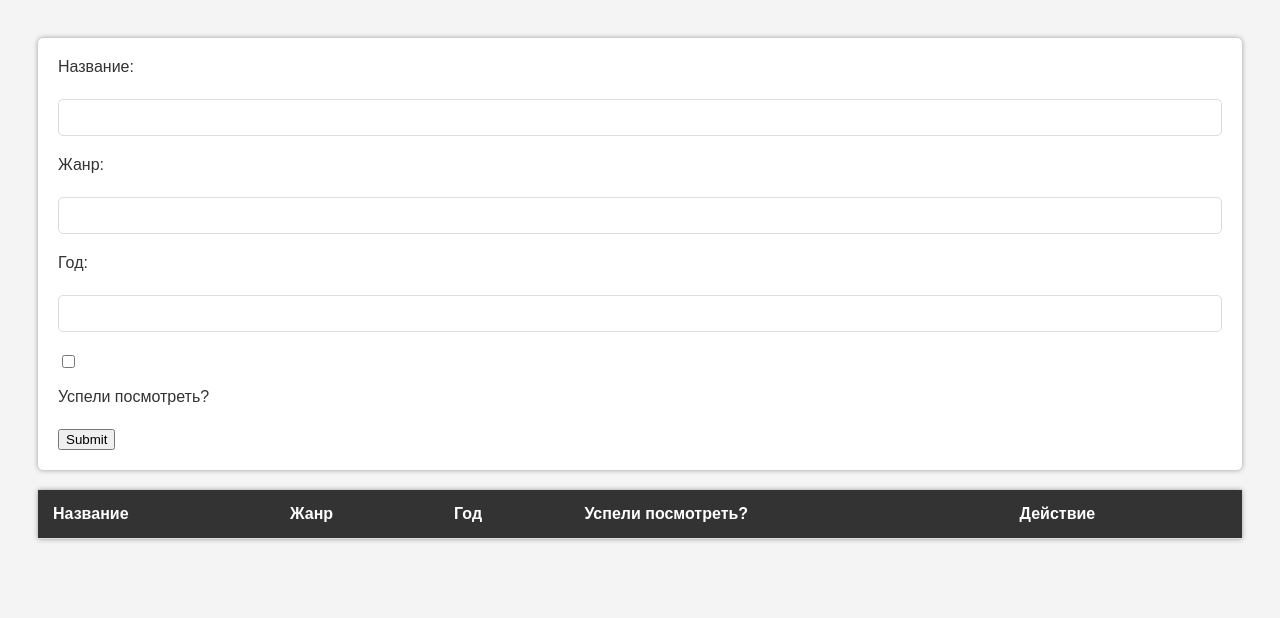
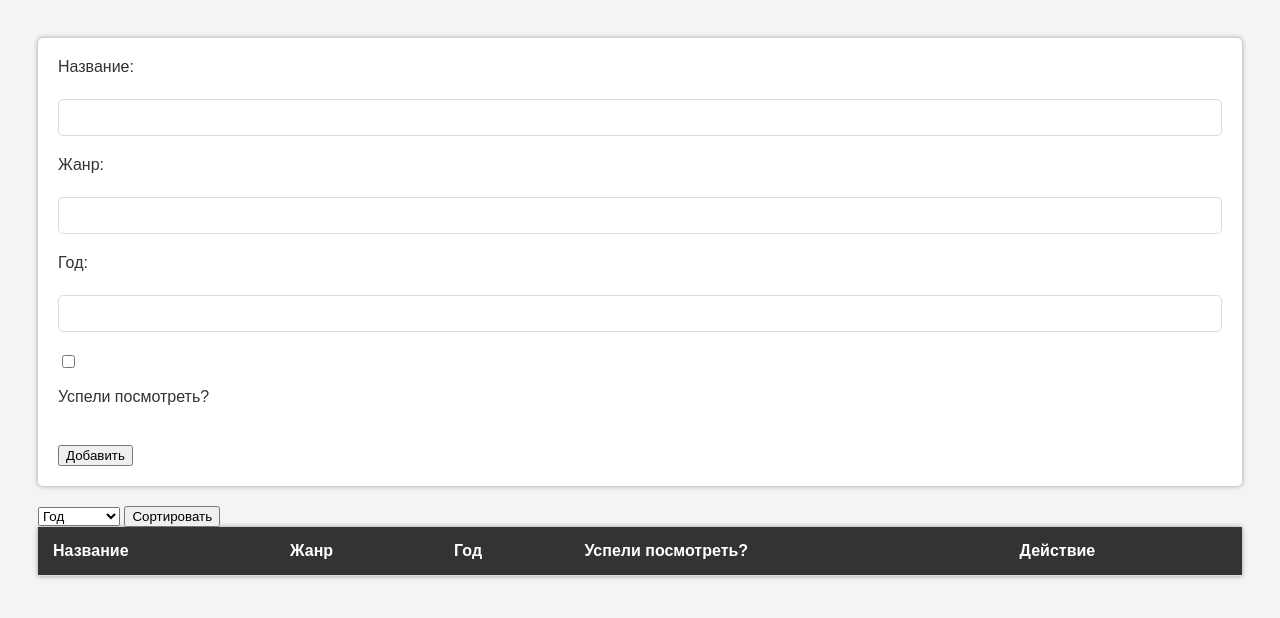
Before and after one commit to petrenkoNNN/practical5_theme_14, a plain HTML site: page index.html in a window 1280 px wide. Drawn offline with Linux system fonts and the light colour scheme.

Commit message:
Update index.html

```diff
--- a/index.html
+++ b/index.html
@@ -13,9 +13,16 @@
       <input type="checkbox" id="isWatched" name="isWatched" />
       <label for="isWatched">Успели посмотреть?</label><br />
 
-      <!-- <input type="submit" value="Submit"> -->
-      <button type="submit">Submit</button>
+      <p id="error"></p>
+      <button type="submit" id="submit-btn">Добавить</button>
+      <button type="button" id="cancel-btn" hidden>Отменить редактирование</button>
     </form>
+    <select id="sort-select">
+      <option value="releaseYear">Год</option>
+      <option value="title">Название</option>
+      <option value="genre">Жанр</option>
+    </select>
+    <button type="button" id="sort-btn">Сортировать</button>
     <table id="film-table">
       <thead>
         <tr>
```
